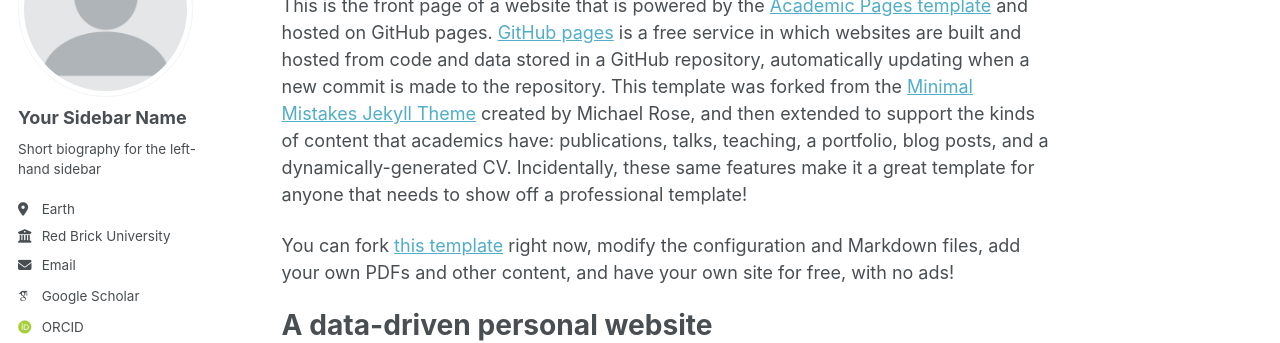
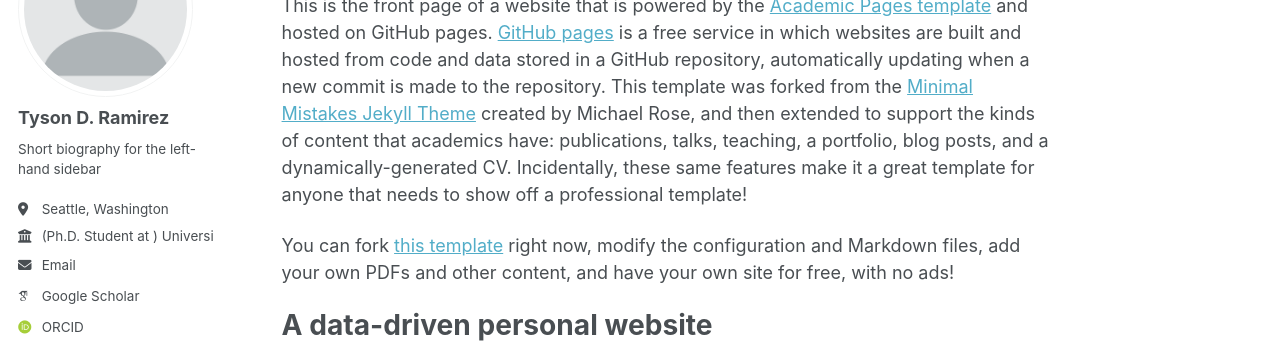
Before and after one commit to Tyson-Ramirez/tyson-ramirez.github.io, a Jekyll site: the page built from _pages/about.md, in a window 1280 px wide. Shown: the part 177-520 px from the top of the page. Built offline with Jekyll 4.4.1, drawn with Linux system fonts in a browser that asks for light colours; some web fonts are replaced; a script bundle is joined from its source files by our own code; library files that are not in the unit come from our copies.

Commit message:
Update _config.yml

```diff
--- a/_config.yml
+++ b/_config.yml
@@ -24,11 +24,11 @@ repository               : "academicpages/academicpages.github.io"
 author:
   # Biographic information
   avatar           : "profile.png"
-  name             : "Your Sidebar Name"
+  name             : "Tyson D. Ramirez"
   pronouns         : # example: "she/her"
   bio              : "Short biography for the left-hand sidebar"
-  location         : "Earth"
-  employer         : "Red Brick University"
+  location         : "Seattle, Washington"
+  employer         : "(Ph.D. Student at ) University of Washington"
   uri              : # URL
   email            : "none@example.org"
 
```
